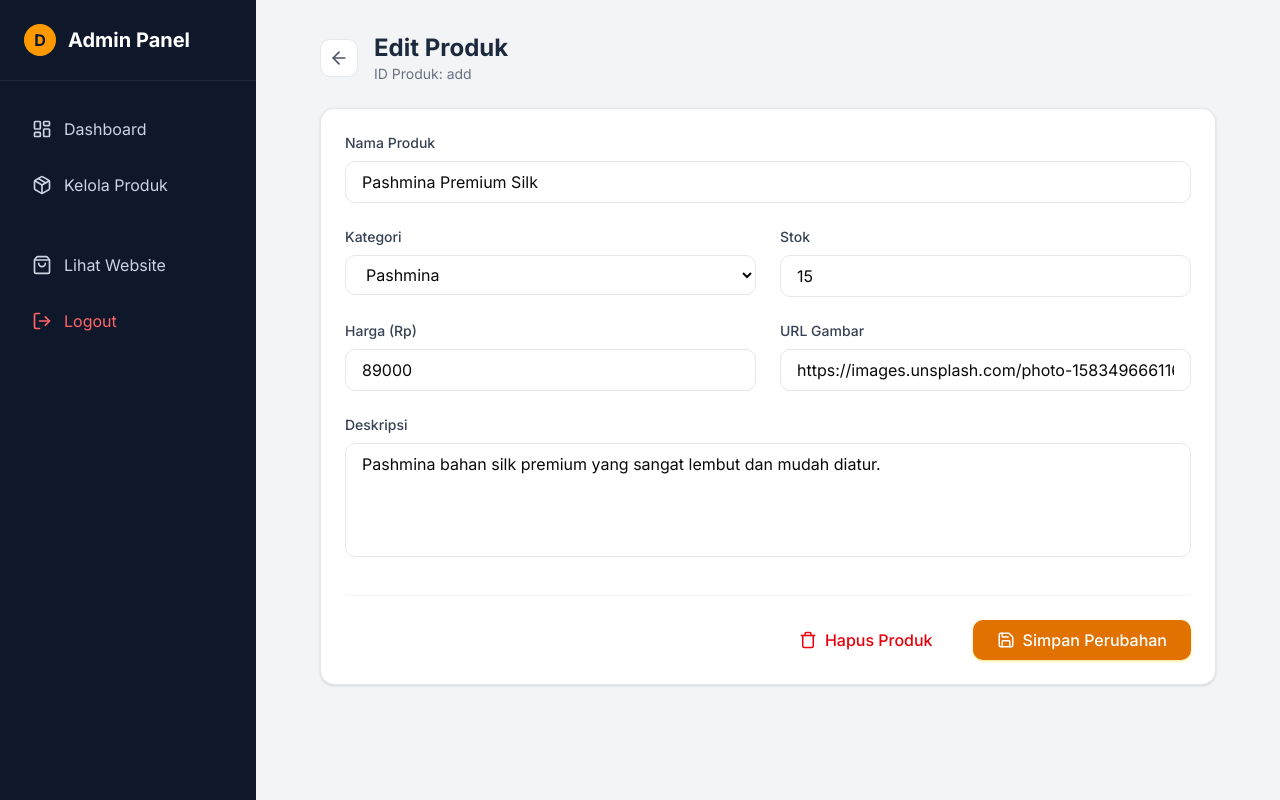
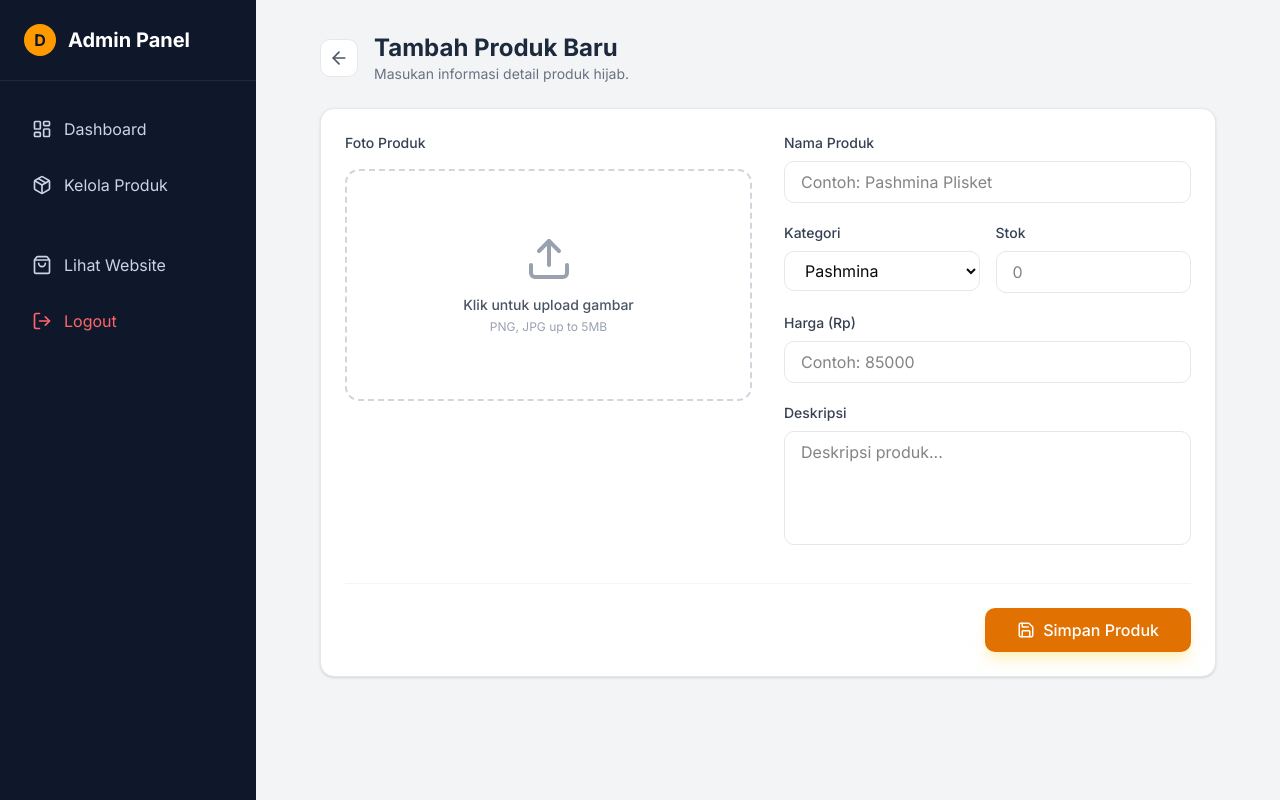
Before and after one commit to kawreenazzhra/deamoura-chatbot-ai, a Next.js app: page /admin/products/add in a window 1280 px wide. Built offline with nearby package versions, Linux system fonts and the light colour scheme.

Commit message:
penambahan halaman add produk

```diff
--- /dev/null
+++ b/app/(admin)/admin/products/add/page.tsx
@@ -0,0 +1,216 @@
+// src/app/(admin)/admin/products/add/page.tsx
+"use client";
+
+import { useState } from 'react';
+import { useRouter } from 'next/navigation';
+import { ArrowLeft, Upload, Save, X } from 'lucide-react';
+import Link from 'next/link';
+import Image from 'next/image';
+
+export default function AddProductPage() {
+  const router = useRouter();
+  const [isLoading, setIsLoading] = useState(false);
+
+  // State untuk Preview Gambar
+  const [imagePreview, setImagePreview] = useState<string | null>(null);
+  const [imageFile, setImageFile] = useState<File | null>(null);
+
+  const [formData, setFormData] = useState({
+    name: '',
+    category: 'Pashmina', // Default value
+    price: '',
+    stock: '',
+    description: '',
+  });
+
+  // Handle Input Teks
+  const handleChange = (e: React.ChangeEvent<HTMLInputElement | HTMLTextAreaElement | HTMLSelectElement>) => {
+    const { name, value } = e.target;
+    setFormData((prev) => ({ ...prev, [name]: value }));
+  };
+
+  // Handle Upload Gambar (Hanya Preview dulu)
+  const handleImageChange = (e: React.ChangeEvent<HTMLInputElement>) => {
+    const file = e.target.files?.[0];
+    if (file) {
+      setImageFile(file);
+      // Membuat URL sementara agar gambar bisa dilihat di layar
+      const previewUrl = URL.createObjectURL(file);
+      setImagePreview(previewUrl);
+    }
+  };
+
+  // Handle Hapus Gambar yang mau diupload
+  const removeImage = () => {
+    setImagePreview(null);
+    setImageFile(null);
+  };
+
+  const handleSubmit = async (e: React.FormEvent) => {
+    e.preventDefault();
+    setIsLoading(true);
+
+    // Proses simpan data ke database
+    // 1. Upload `imageFile` ke Supabase Storage -> Dapat URL
+    // 2. Simpan `formData` + URL Gambar ke Database
+
+    console.log("Data siap kirim:", formData);
+    console.log("File gambar:", imageFile);
+
+    setTimeout(() => {
+      alert("Produk berhasil ditambahkan! (Simulasi)");
+      setIsLoading(false);
+      router.push('/admin/products');
+    }, 1500);
+  };
+
+  return (
+    <div className="max-w-4xl mx-auto pb-10">
+      {/* Header */}
+      <div className="flex items-center gap-4 mb-6">
+        <Link
+          href="/admin/products"
+          className="p-2 bg-white border border-gray-200 rounded-lg hover:bg-gray-50 transition-colors"
+        >
+          <ArrowLeft size={20} className="text-gray-600" />
+        </Link>
+        <div>
+          <h2 className="text-2xl font-bold text-slate-800">Tambah Produk Baru</h2>
+          <p className="text-gray-500 text-sm">Masukan informasi detail produk hijab.</p>
+        </div>
+      </div>
+
+      <form onSubmit={handleSubmit} className="bg-white rounded-xl shadow-sm border border-gray-200 p-6">
+        <div className="grid grid-cols-1 md:grid-cols-2 gap-8">
+
+          {/* KOLOM KIRI: Upload Gambar */}
+          <div className="space-y-4">
+            <label className="block text-sm font-medium text-gray-700">Foto Produk</label>
+
+            <div className={`border-2 border-dashed rounded-xl p-4 flex flex-col items-center justify-center text-center transition-colors ${imagePreview ? 'border-amber-500 bg-amber-50' : 'border-gray-300 hover:border-amber-400 hover:bg-gray-50'}`}>
+
+              {imagePreview ? (
+                <div className="relative w-full aspect-square bg-gray-100 rounded-lg overflow-hidden group">
+                  <Image
+                    src={imagePreview}
+                    alt="Preview"
+                    fill
+                    className="object-cover"
+                  />
+                  {/* Tombol Hapus Gambar */}
+                  <button
+                    type="button"
+                    onClick={removeImage}
+                    className="absolute top-2 right-2 bg-red-500 text-white p-1 rounded-full opacity-0 group-hover:opacity-100 transition-opacity"
+                  >
+                    <X size={16} />
+                  </button>
+                </div>
+              ) : (
+                <div className="py-12 w-full">
+                  <Upload className="w-12 h-12 text-gray-400 mx-auto mb-3" />
+                  <p className="text-sm text-gray-600 font-medium">Klik untuk upload gambar</p>
+                  <p className="text-xs text-gray-400 mt-1">PNG, JPG up to 5MB</p>
+
+                  {/* Input File Tersembunyi tapi menutupi area */}
+                  <input
+                    type="file"
+                    accept="image/*"
+                    onChange={handleImageChange}
+                    className="absolute inset-0 w-full h-full opacity-0 cursor-pointer"
+                  />
+                </div>
+              )}
+            </div>
+          </div>
+
+          {/* KOLOM KANAN: Form Input */}
+          <div className="space-y-5">
+            <div>
+              <label className="block text-sm font-medium text-gray-700 mb-2">Nama Produk</label>
+              <input
+                type="text"
+                name="name"
+                value={formData.name}
+                onChange={handleChange}
+                className="w-full px-4 py-2 border border-gray-200 rounded-lg focus:ring-2 focus:ring-amber-500 outline-none"
+                placeholder="Contoh: Pashmina Plisket"
+                required
+              />
+            </div>
+
+            <div className="grid grid-cols-2 gap-4">
+              <div>
+                <label className="block text-sm font-medium text-gray-700 mb-2">Kategori</label>
+                <select
+                  name="category"
+                  value={formData.category}
+                  onChange={handleChange}
+                  className="w-full px-4 py-2 border border-gray-200 rounded-lg focus:ring-2 focus:ring-amber-500 outline-none bg-white"
+                >
+                  <option value="Pashmina">Pashmina</option>
+                  <option value="Segi Empat">Segi Empat</option>
+                  <option value="Bergo">Bergo</option>
+                  <option value="Khimar">Khimar</option>
+                  <option value="Sport">Sport</option>
+                </select>
+              </div>
+
+              <div>
+                <label className="block text-sm font-medium text-gray-700 mb-2">Stok</label>
+                <input
+                  type="number"
+                  name="stock"
+                  value={formData.stock}
+                  onChange={handleChange}
+                  className="w-full px-4 py-2 border border-gray-200 rounded-lg focus:ring-2 focus:ring-amber-500 outline-none"
+                  placeholder="0"
+                />
+              </div>
+            </div>
+
+            <div>
+              <label className="block text-sm font-medium text-gray-700 mb-2">Harga (Rp)</label>
+              <input
+                type="number"
+                name="price"
+                value={formData.price}
+                onChange={handleChange}
+                className="w-full px-4 py-2 border border-gray-200 rounded-lg focus:ring-2 focus:ring-amber-500 outline-none"
+                placeholder="Contoh: 85000"
+              />
+            </div>
+
+            <div>
+              <label className="block text-sm font-medium text-gray-700 mb-2">Deskripsi</label>
+              <textarea
+                name="description"
+                value={formData.description}
+                onChange={handleChange}
+                rows={4}
+                className="w-full px-4 py-2 border border-gray-200 rounded-lg focus:ring-2 focus:ring-amber-500 outline-none resize-none"
+                placeholder="Deskripsi produk..."
+              ></textarea>
+            </div>
+          </div>
+        </div>
+
+        {/* Tombol Simpan */}
+        <div className="mt-8 pt-6 border-t border-gray-100 flex justify-end">
+          <button
+            type="submit"
+            disabled={isLoading}
+            className="px-8 py-2.5 bg-amber-600 hover:bg-amber-700 text-white font-medium rounded-lg transition-colors flex items-center gap-2 shadow-lg shadow-amber-200/50"
+          >
+            {isLoading ? 'Mengupload...' : (
+                <>
+                    <Save size={18} />
+                    Simpan Produk
+                </>
+            )}
+          </button>
+        </div>
+      </form>
+    </div>
+  );
+}
```
